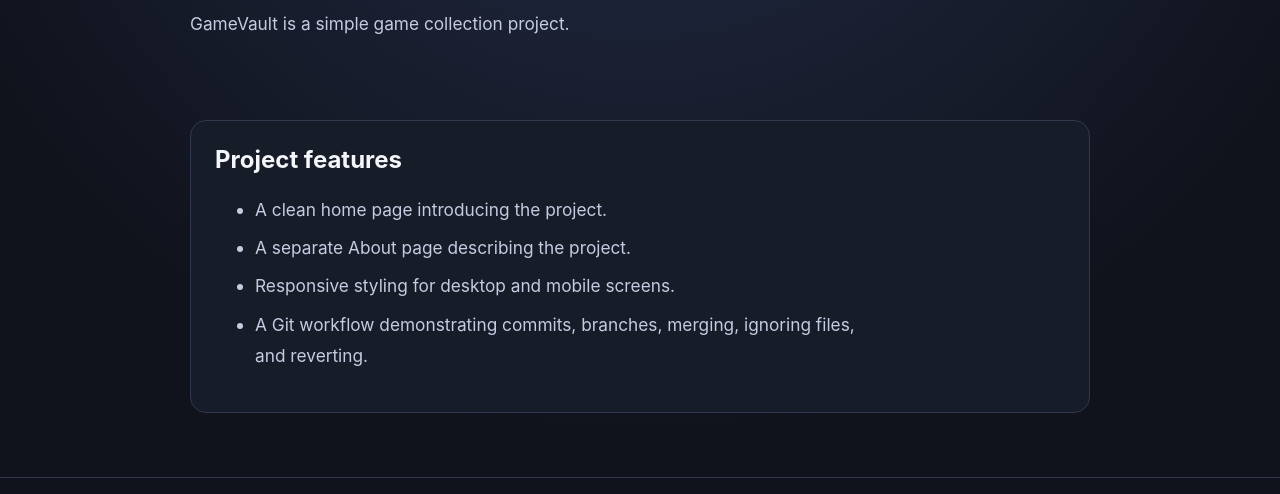
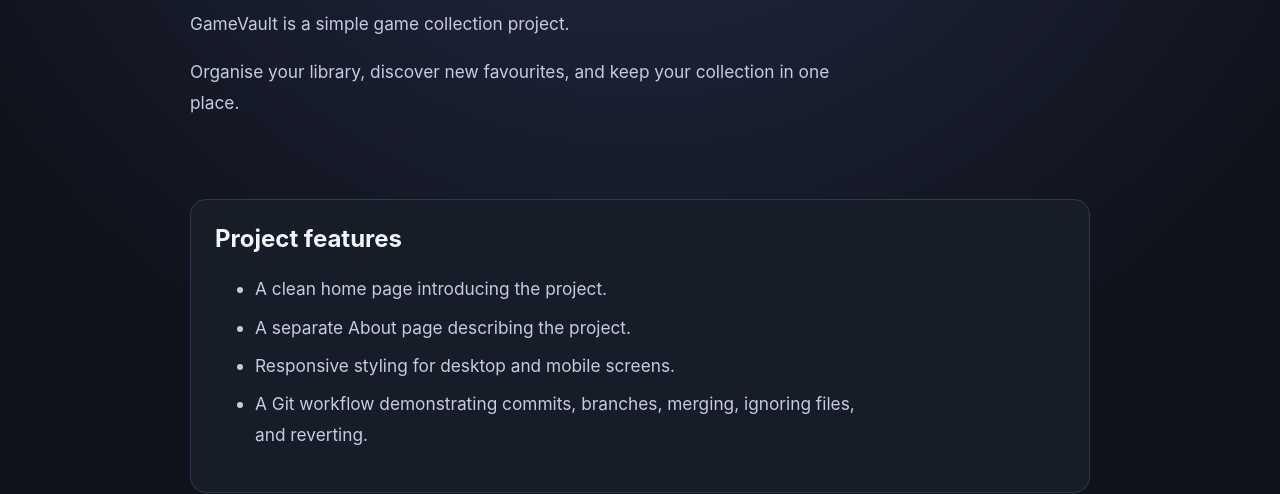
Before and after one commit to ritish-14/GameVault, a plain HTML site: page about.html in a window 1280 px wide. Shown: the part 329-823 px from the top of the page. Drawn offline with Linux system fonts and the light colour scheme.

Commit message:
Add feature description

```diff
--- a/about.html
+++ b/about.html
@@ -21,6 +21,7 @@
             <p class="eyebrow">ABOUT THE PROJECT</p>
             <h1>About GameVault</h1>
             <p>GameVault is a simple game collection project.</p>
+            <p>Organise your library, discover new favourites, and keep your collection in one place.</p>
         </section>
 
         <section class="content-section" aria-labelledby="features-title">
```
